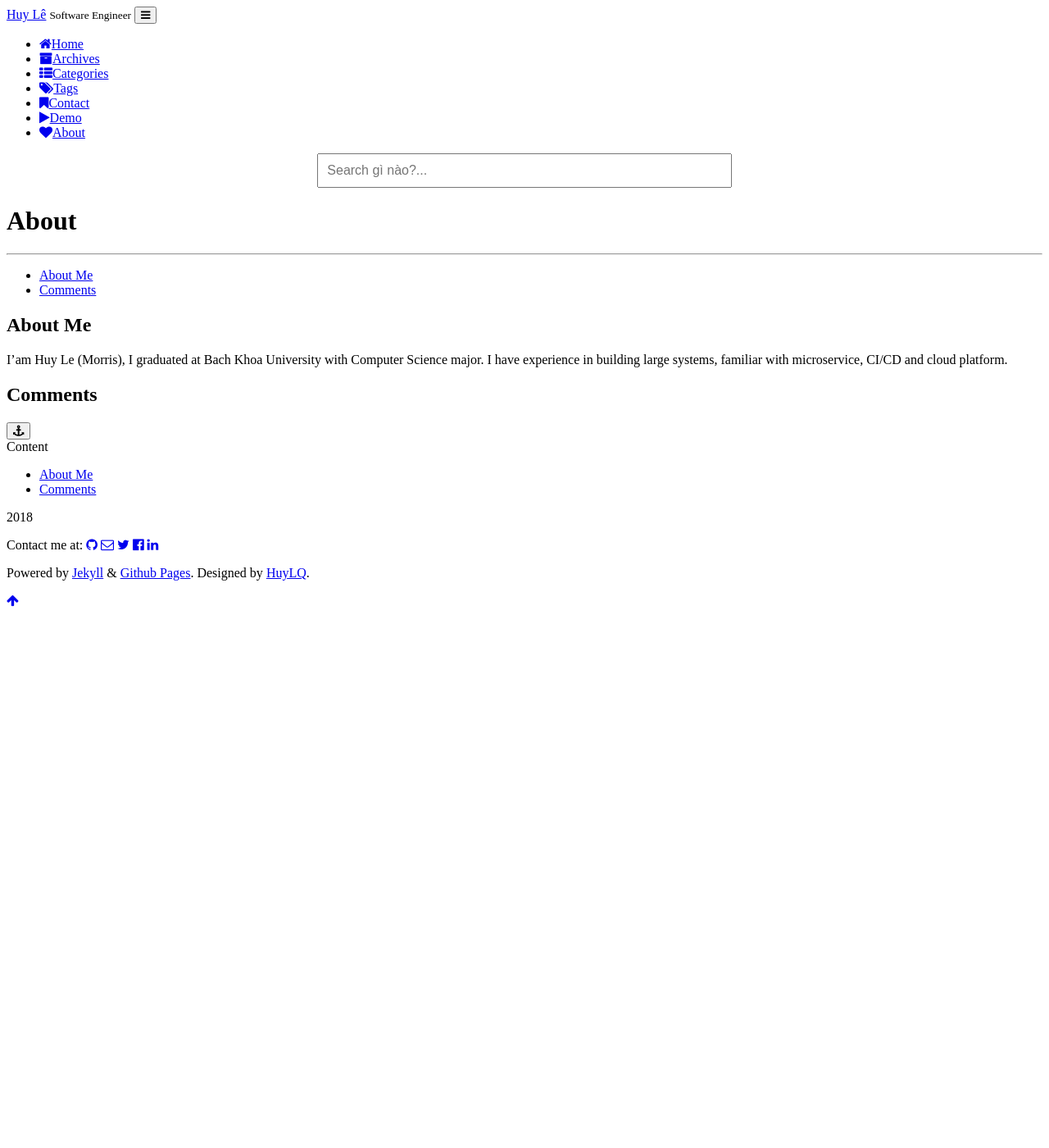
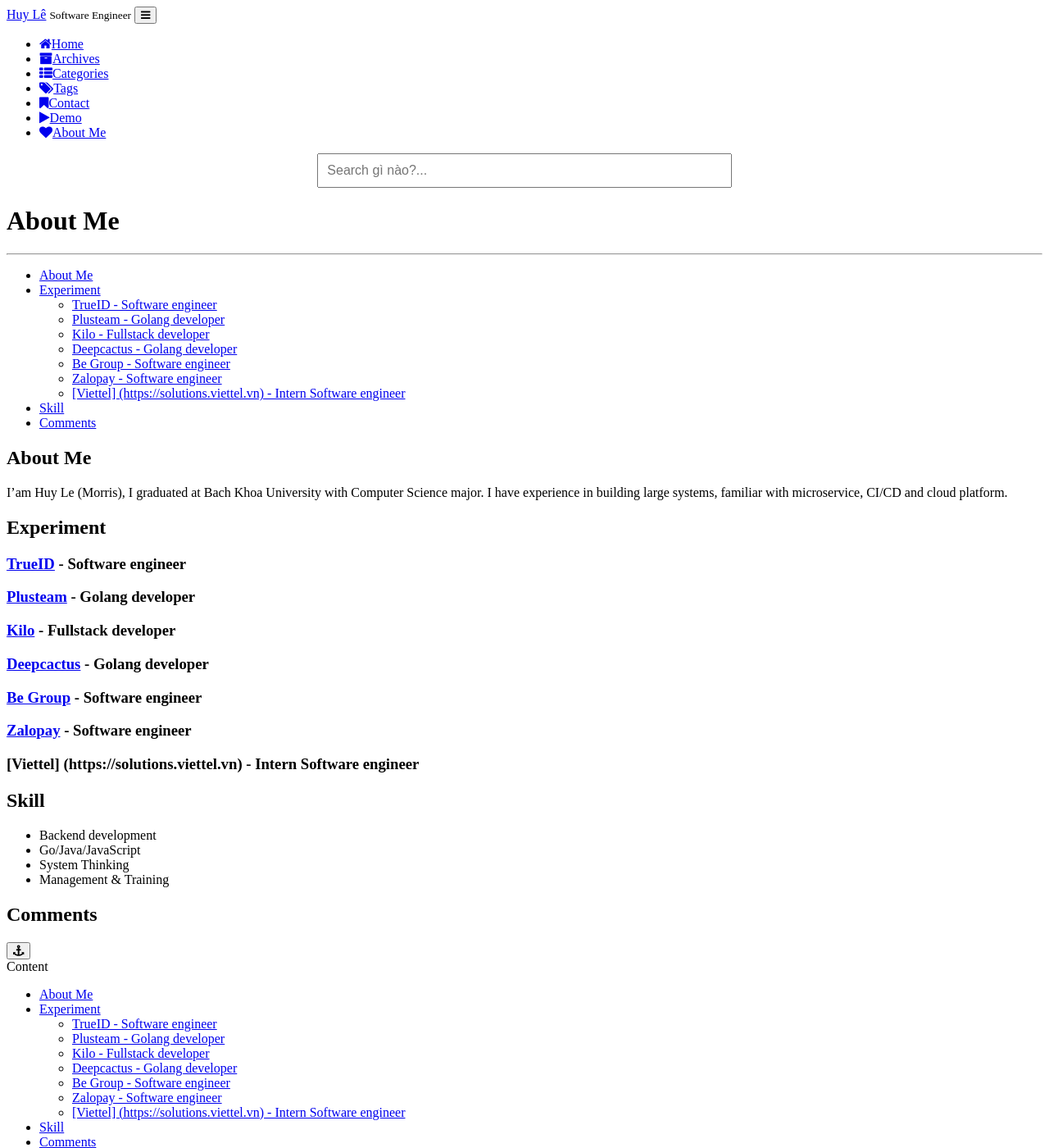
Before and after one commit to huylqvn/huylqvn.github.io, a Jekyll site: the page built from page/4about.md, in a window 1280 px wide and 1400 px high. Shown: the whole window at 82% size. Built offline with Jekyll 4.4.1, drawn with Linux system fonts in a browser that asks for light colours; a style sheet for code colours, icons or effects is not loaded.

Commit message:
update experiment

```diff
--- a/page/4about.md
+++ b/page/4about.md
@@ -1,6 +1,6 @@
 ---
 layout: page
-title: About
+title: About Me
 permalink: /about/
 icon: heart
 type: page
@@ -13,6 +13,23 @@ type: page
 
 I'am Huy Le (Morris), I graduated at Bach Khoa University with Computer Science major. I have experience in building large systems, familiar with microservice, CI/CD and cloud platform.
 
+## Experiment
+
+### [TrueID](https://trueid.ai) - Software engineer
+### [Plusteam](https://plusteam.io) - Golang developer
+### [Kilo](https://kilo.vn) - Fullstack developer
+### [Deepcactus](https://github.com/aicactus) - Golang developer
+### [Be Group](https://be.com.vn) - Software engineer
+### [Zalopay](https://engineering.zalopay.vn) - Software engineer
+### [Viettel] (https://solutions.viettel.vn) - Intern Software engineer
+
+## Skill
+- Backend development
+- Go/Java/JavaScript
+- System Thinking
+- Management & Training
+
+
 ## Comments
 
 {% include comments.html %}
```
